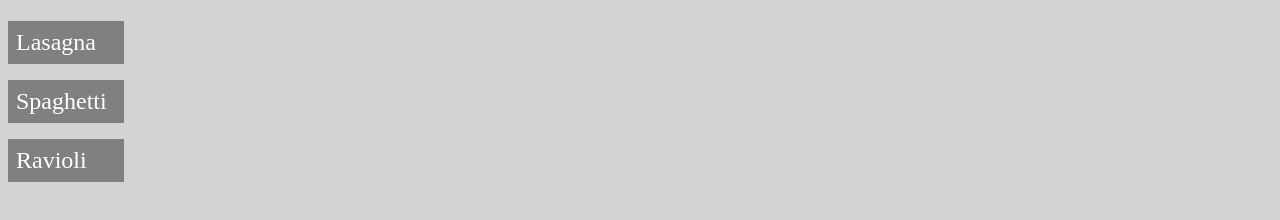
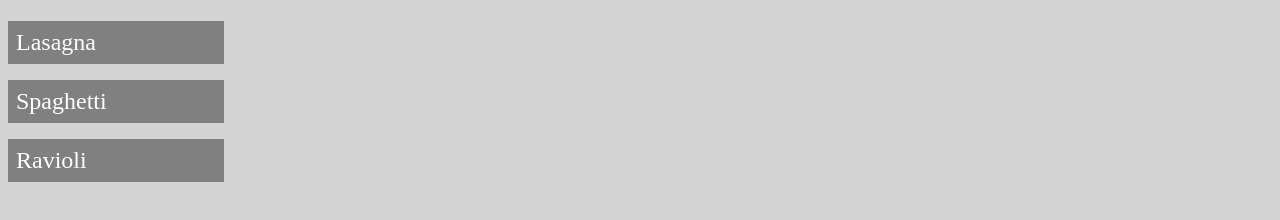
Before and after one commit to Noisey96/odin-recipes, a plain HTML site: page index.html in a window 1280 px wide. Shown: the part 82-302 px from the top of the page. Drawn offline with Linux system fonts and the light colour scheme.

Commit message:
Add missing " and increase width for a

```diff
--- a/css/styles.css
+++ b/css/styles.css
@@ -25,7 +25,7 @@ a {
     font-size: 24px;
     text-decoration: none;
     padding: 8px;
-    width: 100px;
+    width: 200px;
 }
 
 /* Styles for Recipe Pages */
```
Also changed, not shown: recipes/spaghetti.html (+1 -1 lines).
